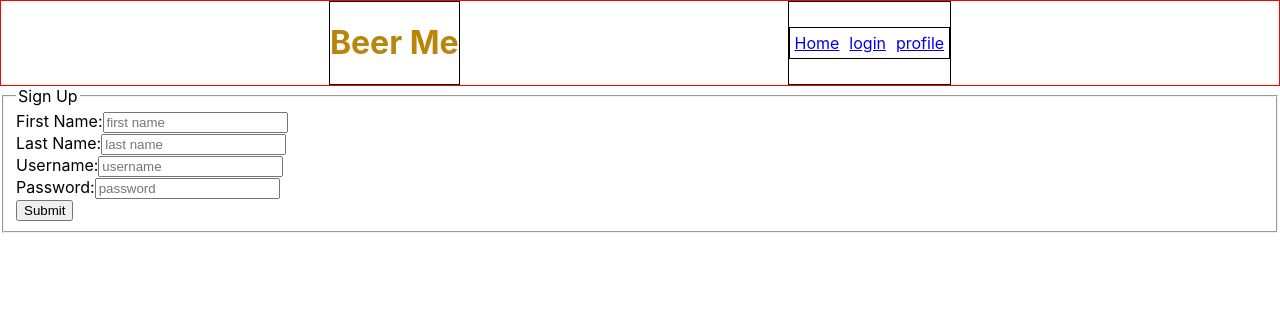
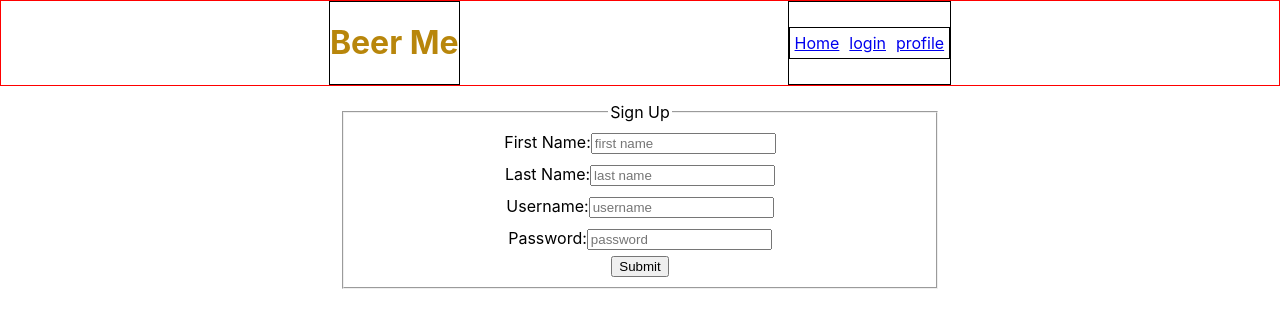
Before and after one commit to Javierz299/beerMe-client, a React (Create React App) app: page /sign-up in a window 1280 px wide. Shown: the top 328 px of the page. Built offline with nearby package versions, Linux system fonts and the light colour scheme.

Commit message:
added styling to login form and sign up form

```diff
--- a/src/App.css
+++ b/src/App.css
@@ -6,6 +6,7 @@ body{
 
 #App{
     width: 100%;
+    height: 100vh;
 }
 .App-header{
     border: 1px solid red;
@@ -27,7 +28,7 @@ h1{
 }
 
 #landing-page{
-    margin: 0 auto 0 auto;
+    margin: 1rem auto 0 auto;
     border: 1px solid blue;
     text-align: center;
     max-width: 500px;
--- /dev/null
+++ b/src/Components/LoginForm/LoginForm.css
@@ -0,0 +1,10 @@
+#Login-Form{
+    text-align: center;
+    height: 100%;
+
+}
+
+.login-form-inputs{
+    margin: auto 0 auto 0;
+    padding: 5px;
+}
--- a/src/Components/LoginForm/LoginForm.js
+++ b/src/Components/LoginForm/LoginForm.js
@@ -1,6 +1,7 @@
 import React, { Component } from 'react'
 import AuthApiService from '../../Services/auth-api-service'
 import TokenService from '../../Services/token-service'
+import '../LoginForm/LoginForm.css'
 
 class LoginForm extends Component {
     state = {
@@ -31,15 +32,15 @@ class LoginForm extends Component {
     render() {
         const { error } = this.state
         return (
-            <form id="LoginForm" onSubmit={this.handleSubmit}>
-                <div>
+            <form id="Login-Form" onSubmit={this.handleSubmit}>
+                <div className="login-form-inputs">
                   {error && (<p> {error} </p>)}
                 </div>
-                <div>
+                <div className="login-form-inputs">
                     <label htmlFor="Login_User_Name">User Name:</label>
                     <input required name="username" id="Login_User_Name" placeholder="username" />
                 </div>
-                <div>
+                <div className="login-form-inputs">
                     <label htmlFor="Login_User_Password">Password:</label>
                     <input required name="user_password" id="Login_User_Password" placeholder="password" type="password"/>
                 </div>
--- /dev/null
+++ b/src/Components/SignUpForm/SignUpForm.css
@@ -0,0 +1,17 @@
+
+.signup-form-container{
+    /* border: 1px solid black; */
+    margin: 1rem auto 0 auto;
+    max-width: 600px;
+    max-height: 600px;
+}
+
+#sign-up-form{
+    margin: 0 auto 0 auto;
+    text-align: center;
+
+}
+
+.sign-up-inputs{
+    padding: 5px;
+}
--- a/src/Components/SignUpForm/SignUpForm.js
+++ b/src/Components/SignUpForm/SignUpForm.js
@@ -1,5 +1,7 @@
 import React, { Component } from 'react'
 import AuthApiService from '../../Services/auth-api-service'
+import '../SignUpForm/SignUpForm.css'
+
 
 class SignUpForm extends Component {
     state = {
@@ -35,31 +37,33 @@ class SignUpForm extends Component {
     render() {
         const { error } = this.state
         return (
-            <form onSubmit={this.handleSubmit}>
+            <div className="signup-form-container">
+            <form id="sign-up-form" onSubmit={this.handleSubmit}>
                 <fieldset>
                 <legend>Sign Up</legend>
 
             <div>{error && <p>{error}</p> }</div>
 
-             <div>
+             <div className="sign-up-inputs">
                 <label htmlFor="first_name">First Name:</label>
                 <input required id="first_name" name="first_name" placeholder="first name"/>
             </div>
-            <div>
+            <div className="sign-up-inputs">
                 <label htmlFor="last_name">Last Name:</label>
                 <input required id="last_name" name="last_name" placeholder="last name"/>
             </div>
-            <div>
+            <div className="sign-up-inputs">
                 <label>Username:</label>
                 <input required id="username" name="username" placeholder="username" />
             </div>
-            <div>
+            <div className="sign-up-inputs">
                 <label htmlFor="password" >Password:</label>
                 <input required id="password" name="password" placeholder="password" />
             </div>
             <button type="submit">Submit</button>
                 </fieldset>
             </form>
+            </div>
         )
     }
 }
--- /dev/null
+++ b/src/Routes/LoginPage/LoginPage.css
@@ -0,0 +1,6 @@
+#login-form-container{
+    border: 1px solid black;
+    margin: 1rem auto 0 auto;
+    width: 300px;
+    height: 200px;
+}
--- a/src/Routes/LoginPage/LoginPage.js
+++ b/src/Routes/LoginPage/LoginPage.js
@@ -1,5 +1,6 @@
 import React, { Component } from 'react'
 import LoginForm from '../../Components/LoginForm/LoginForm'
+import '../LoginPage/LoginPage.css'
 
 class LoginPage extends Component {
 
@@ -12,7 +13,7 @@ class LoginPage extends Component {
 
     render() {
         return (
-            <div>
+            <div id="login-form-container">
                 <LoginForm
                     onLoginSuccess={this.handleLoginSuccess}
                 />
```
